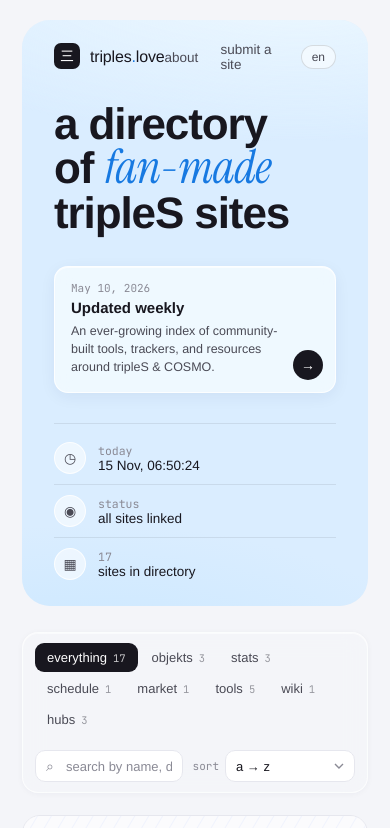
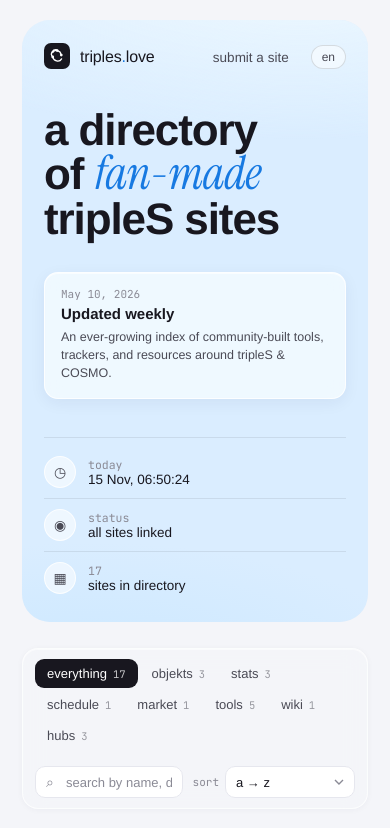
Before and after one commit to lidarbtc/triples-love, a SvelteKit app: page / in a window 390 px wide. Shown: the top 828 px of the page. Built offline with nearby package versions, Linux system fonts and the light colour scheme.

Commit message:
Polish header links and favicon

```diff
--- a/src/app.css
+++ b/src/app.css
@@ -39,7 +39,7 @@
   .hero {
     background: var(--hero-tint, var(--accent-soft));
     border-radius: 28px;
-    padding: 22px 32px 26px;
+    padding: 30px 36px 34px;
     color: var(--ink);
     position: relative;
     overflow: hidden;
@@ -55,16 +55,25 @@
   .hero-inner { position: relative; z-index: 1; }
 
   .hero-row { display: flex; align-items: center; justify-content: space-between; }
-  .hero-row-top { padding-bottom: 60px; }
+  .hero-row-top { padding-bottom: 72px; }
 
   .brand { display: flex; align-items: center; gap: 10px; font-size: 16px; font-weight: 500; }
   .brand-mark {
     display: inline-flex; align-items: center; justify-content: center;
     width: 26px; height: 26px; border-radius: 7px;
     background: var(--ink); color: white;
-    font-family: var(--serif); font-size: 14px; line-height: 1;
     transform: translateY(-1px);
   }
+  .brand-mark svg {
+    width: 18px; height: 18px;
+    display: block;
+    fill: none;
+    stroke: currentColor;
+    stroke-width: 1.7;
+    stroke-linecap: round;
+    stroke-linejoin: round;
+  }
+  .brand-mark circle { fill: currentColor; stroke: none; }
   .brand-name { letter-spacing: -0.01em; }
   .brand-dot { color: var(--accent); }
 
@@ -78,7 +87,7 @@
 
   .hero-headline-wrap {
     display: grid; grid-template-columns: 1fr 320px; gap: 32px;
-    align-items: end; padding-bottom: 80px;
+    align-items: end; padding-bottom: 92px;
   }
 
   .hero-headline {
@@ -111,15 +120,7 @@
   }
   .hero-aside-date { font-size: 11px; color: var(--ink-3); font-family: var(--mono); margin-bottom: 4px; }
   .hero-aside-title { font-size: 15px; font-weight: 600; margin-bottom: 6px; }
-  .hero-aside-body { font-size: 12.5px; color: var(--ink-2); line-height: 1.45; padding-right: 32px; }
-  .hero-aside-cta {
-    position: absolute; right: 12px; bottom: 12px;
-    width: 30px; height: 30px; border-radius: 999px;
-    background: var(--ink); color: white;
-    display: flex; align-items: center; justify-content: center;
-    font-size: 14px; transition: transform .15s;
-  }
-  .hero-aside-cta:hover { transform: translateX(2px); }
+  .hero-aside-body { font-size: 12.5px; color: var(--ink-2); line-height: 1.45; }
 
   .hero-stats {
     display: grid; grid-template-columns: repeat(3, 1fr);
@@ -894,8 +895,9 @@
 
   /* responsive */
   @media (max-width: 720px) {
-    .hero-row-top { padding-bottom: 30px; }
-    .hero-headline-wrap { grid-template-columns: 1fr; padding-bottom: 30px; }
+    .hero { padding: 24px 22px 28px; }
+    .hero-row-top { padding-bottom: 38px; }
+    .hero-headline-wrap { grid-template-columns: 1fr; padding-bottom: 38px; }
     .hero-aside { order: 2; }
     .hero-stats { grid-template-columns: 1fr; gap: 10px; }
     .hero-stat + .hero-stat { padding-left: 0; border-left: 0; padding-top: 10px; border-top: 1px solid rgba(0,0,0,.08); }
--- a/src/app.html
+++ b/src/app.html
@@ -9,6 +9,7 @@
       href="https://fonts.googleapis.com/css2?family=Instrument+Serif:ital@0;1&family=JetBrains+Mono:wght@400;500&display=swap"
       rel="stylesheet"
     />
+    <link rel="icon" href="/favicon.svg" type="image/svg+xml" />
     <script defer src="/image-slot.js"></script>
     %sveltekit.head%
   </head>
--- a/src/routes/+page.svelte
+++ b/src/routes/+page.svelte
@@ -144,12 +144,20 @@
     <div class="hero-inner">
       <div class="hero-row hero-row-top">
         <div class="brand">
-          <span class="brand-mark">三</span>
+          <span class="brand-mark" aria-hidden="true">
+            <svg viewBox="0 0 24 24" role="img">
+              <path d="M6.2 7.4c1.4-2.2 4-3.2 6.5-2.5 2.6.7 4.4 2.8 4.8 5.3" />
+              <path d="M18.1 15.8c-1.3 2.3-4 3.4-6.6 2.8-2.6-.6-4.6-2.6-5.1-5.1" />
+              <path d="M6.4 13.4c-1.9-1.8-2.3-4.7-.9-6.9 1.4-2.2 4-3.3 6.5-2.6" />
+              <circle cx="17.7" cy="10.7" r="1.8" />
+              <circle cx="6.3" cy="13.2" r="1.8" />
+              <circle cx="12.2" cy="4.7" r="1.8" />
+            </svg>
+          </span>
           <span class="brand-name">triples<span class="brand-dot">.</span>love</span>
         </div>
         <nav class="hero-nav">
-          <a href="#about">about</a>
-          <a href="#submit">submit a site</a>
+          <a href="mailto:hello@triples.love">submit a site</a>
           <a href="#top" class="hero-pill">en</a>
         </nav>
       </div>
@@ -166,7 +174,6 @@
             An ever-growing index of community-built tools, trackers, and resources around tripleS &amp;
             COSMO.
           </div>
-          <a href="#submit" class="hero-aside-cta" aria-label="submit">→</a>
         </aside>
       </div>
 
@@ -395,17 +402,17 @@
           <div class="about-viz viz-archive" aria-hidden="true">
             <div class="archive-row">
               <span class="archive-tag">'24</span>
-              <span class="archive-name">apollo.cafe</span>
+              <span class="archive-name">orbitobjekts.example</span>
               <span class="archive-status archive-ok">snapshot</span>
             </div>
             <div class="archive-row">
               <span class="archive-tag">'25</span>
-              <span class="archive-name">objektify.xyz</span>
+              <span class="archive-name">wav-archive.example</span>
               <span class="archive-status archive-ok">snapshot</span>
             </div>
             <div class="archive-row archive-live">
               <span class="archive-tag">'26</span>
-              <span class="archive-name">tracker.objekt.tools</span>
+              <span class="archive-name">cosmo-ledger.example</span>
               <span class="archive-status archive-now"><span class="dot live"></span>live</span>
             </div>
           </div>
@@ -446,9 +453,7 @@
         <span class="foot-sep">·</span>
         <span>not affiliated with MODHAUS or tripleS</span>
         <span class="foot-sep">·</span>
-        <a href="#submit">submit a site</a>
-        <span class="foot-sep">·</span>
-        <a href="#about">about</a>
+        <a href="mailto:hello@triples.love">submit a site</a>
       </div>
       <div class="foot-meta">built by fans, for fans · {sites.length} sites indexed</div>
     </footer>
```
Also changed, not shown: static/favicon.svg (added).
